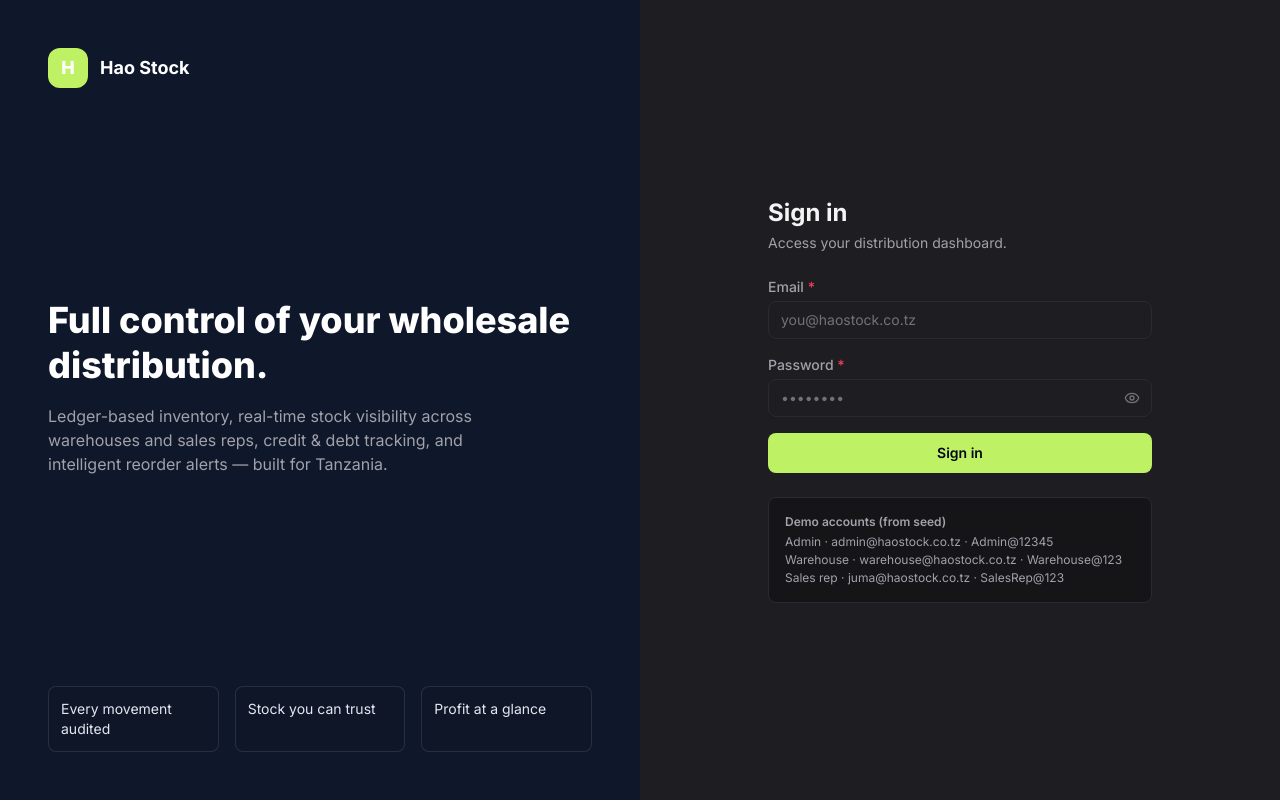
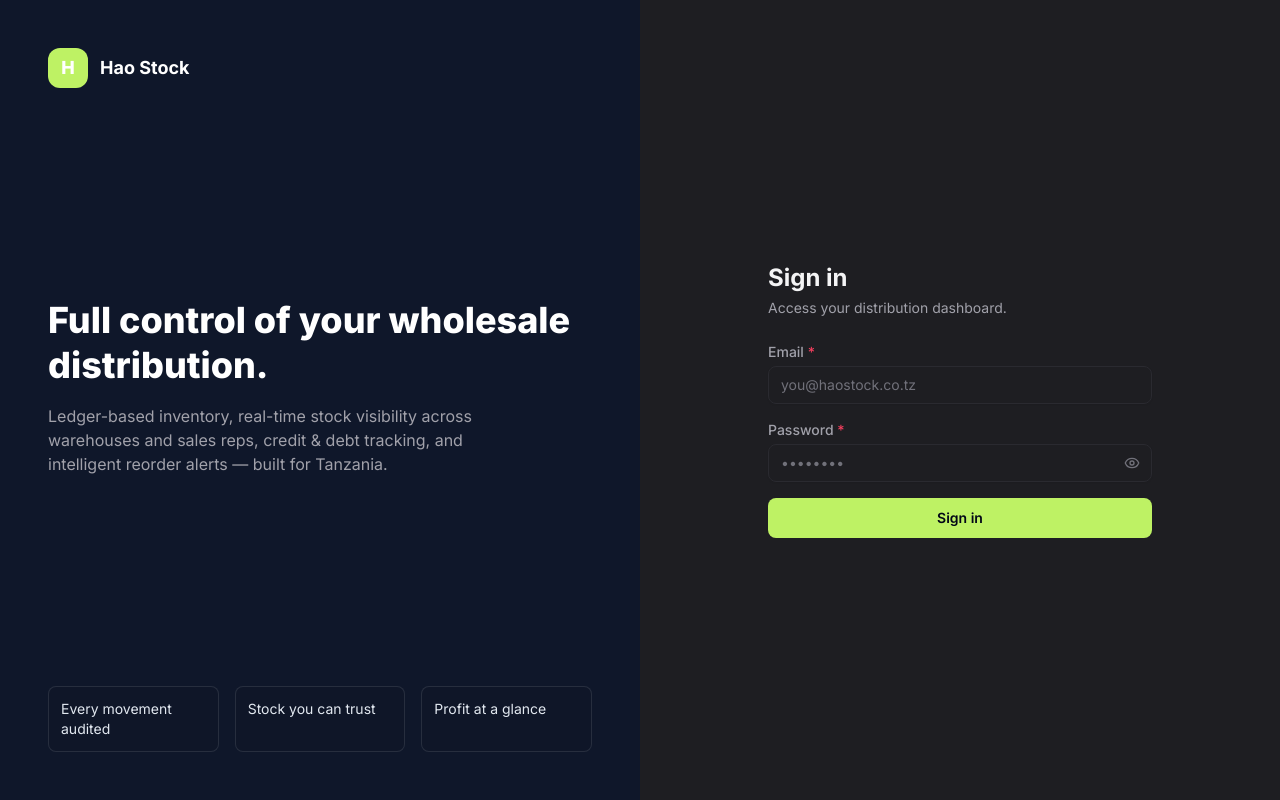
Before and after one commit to Casynino/Hao-Stock, a React (Vite) app in the folder client/: page /login in a window 1280 px wide. Built offline with nearby package versions, Linux system fonts and the light colour scheme; no server answers.

Commit message:
Remove stale demo-accounts hint from login (only admin exists in live DB; don't advertise creds)

```diff
--- a/client/src/pages/Login.jsx
+++ b/client/src/pages/Login.jsx
@@ -100,15 +100,6 @@ export default function Login() {
               Sign in
             </button>
           </form>
-
-          <div className="mt-6 rounded-lg border border-border bg-surface p-4 text-xs text-muted">
-            <div className="font-semibold text-muted">Demo accounts (from seed)</div>
-            <div className="mt-1 space-y-0.5">
-              <div>Admin · admin@haostock.co.tz · Admin@12345</div>
-              <div>Warehouse · warehouse@haostock.co.tz · Warehouse@123</div>
-              <div>Sales rep · juma@haostock.co.tz · SalesRep@123</div>
-            </div>
-          </div>
         </div>
       </div>
     </div>
```
